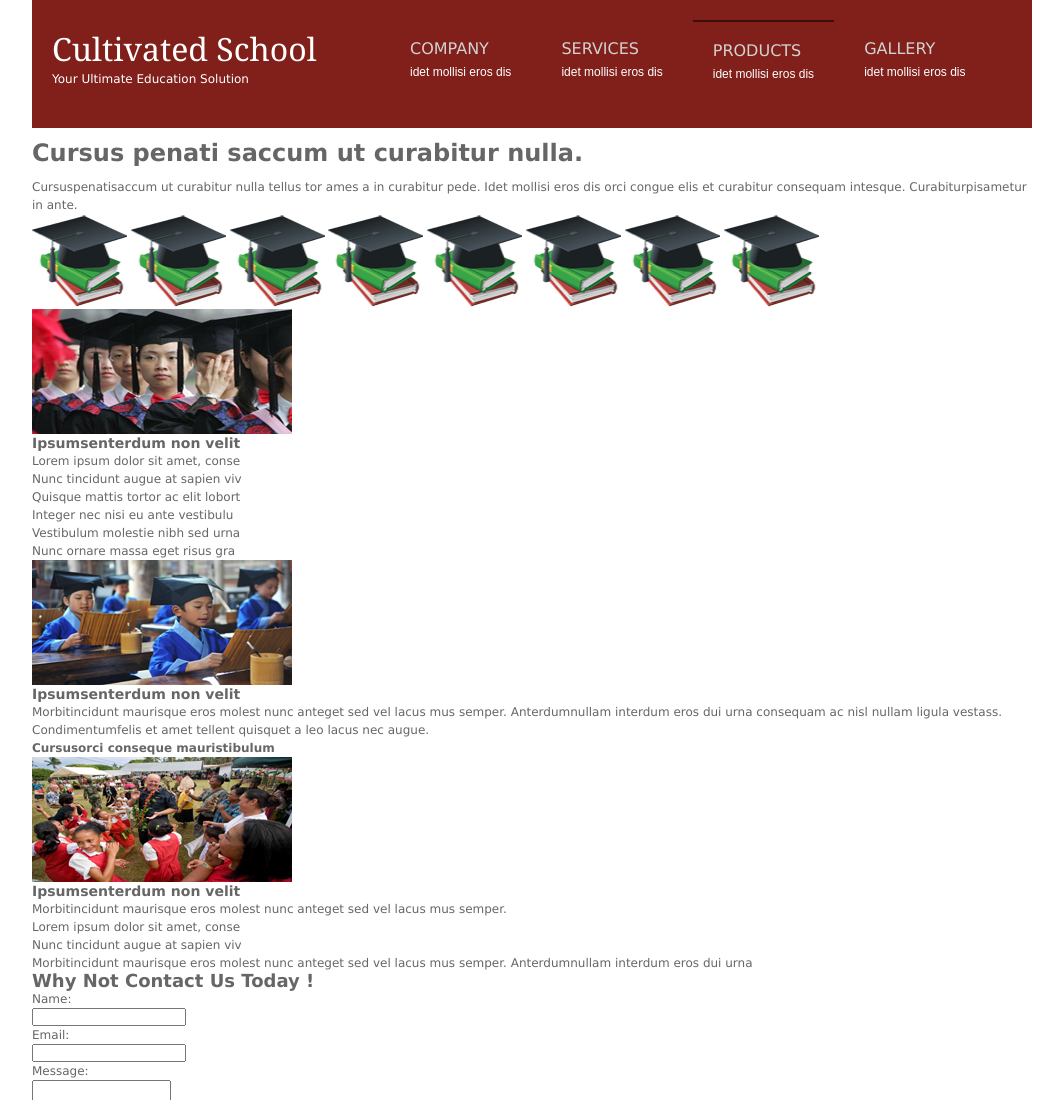
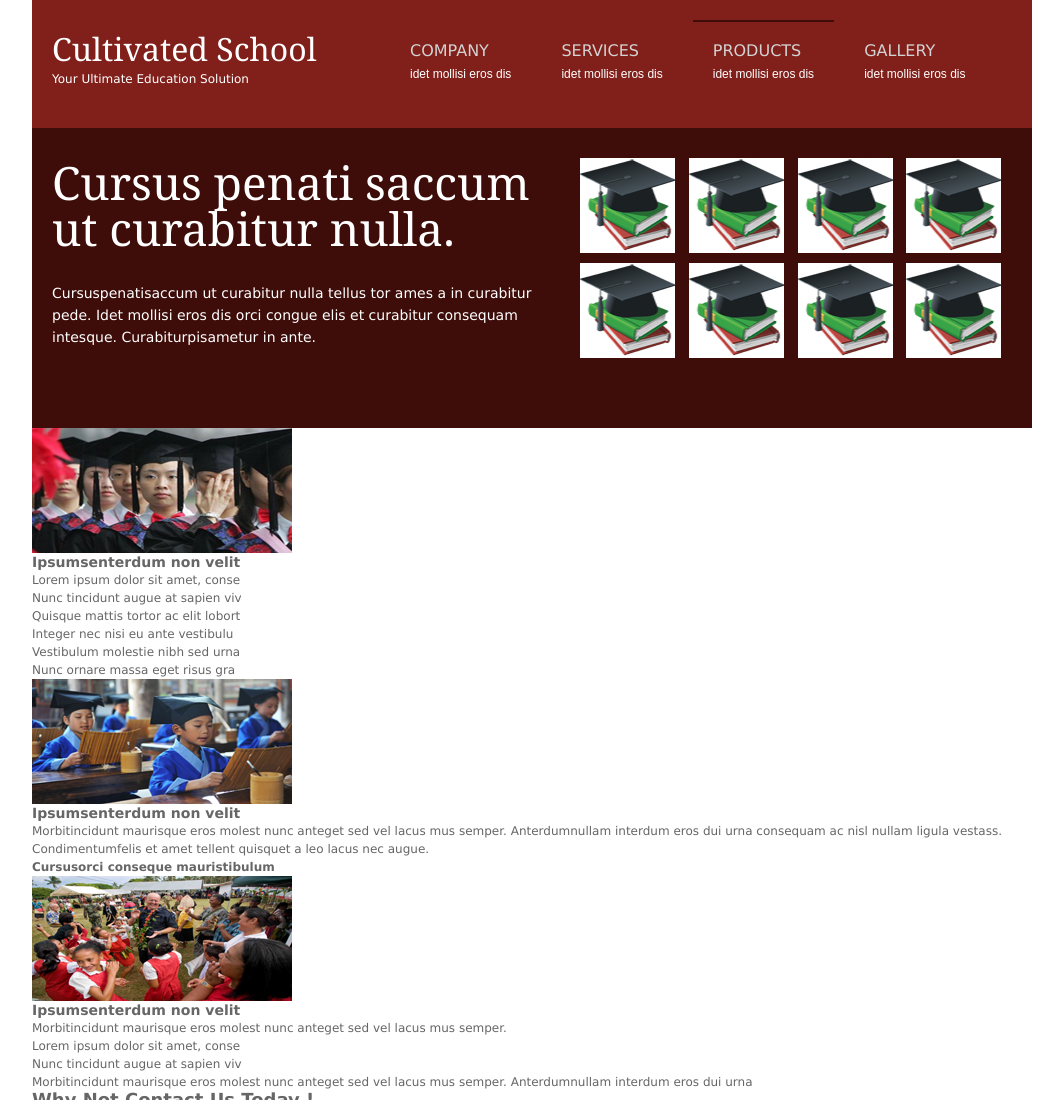
Before and after one commit to KaziReazulislam1999/basic-psd-to-html-css-project2, a plain HTML site: page index.html in a window 1280 px wide. Shown: the top 1100 px of the page, without its empty margins (108-1171 px from the left). Drawn offline with Linux system fonts and the light colour scheme.

Commit message:
bannersection style added

```diff
--- a/css/main.css
+++ b/css/main.css
@@ -149,6 +149,7 @@ body {
   font-size: 16px;
   padding: 20px;
   margin-left: 10px;
+  border-top: 2px solid transparent;
 }
 .mainmenu ul li a span {
   display: block;
@@ -169,17 +170,36 @@ body {
   border-top: 2px solid #3e0d09;
 }
 .bannersection {
+  background: #3e0d09;
+  color: #fff;
+  height: 300px;
 }
 .bannerleft {
+  width: 500px;
+  float: left;
+  margin-left: 20px;
+  margin-right: 20px;
 }
 .bannerleft h1 {
+  font-family: Georgia;
+  font-size: 46px;
+  line-height: 46px;
+  color: #fff;
+  font-weight: normal;
 }
 .bannerleft p {
+  font-size: 14px;
+  line-height: 22px;
 }
 
 .bannerright {
+  width: 432px;
+  float: right;
+  margin-right: 20px;
+  margin-top: 30px;
 }
 .bannerright img {
+  padding: 0px 10px 10px 0px;
 }
 
 .contentsection {
```
